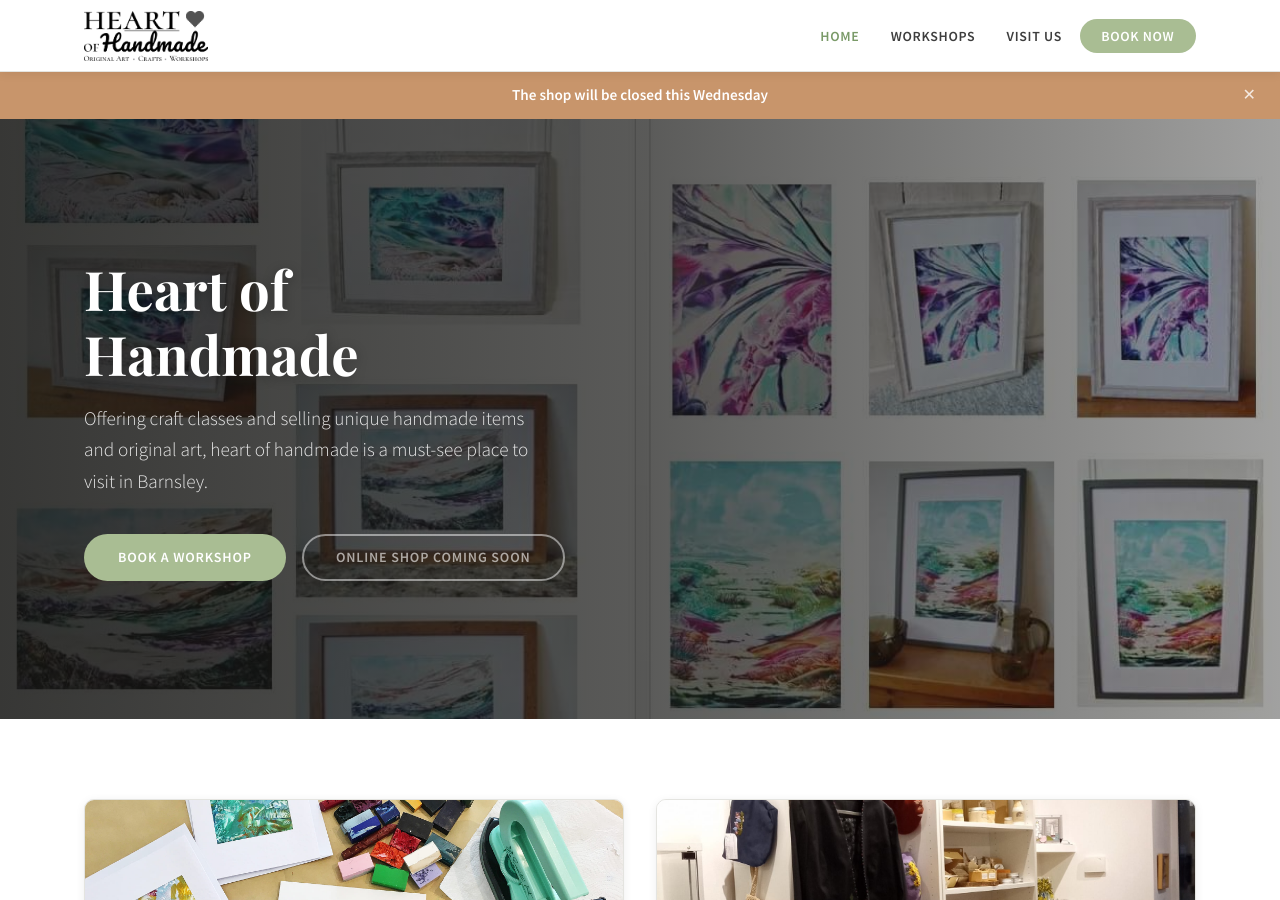
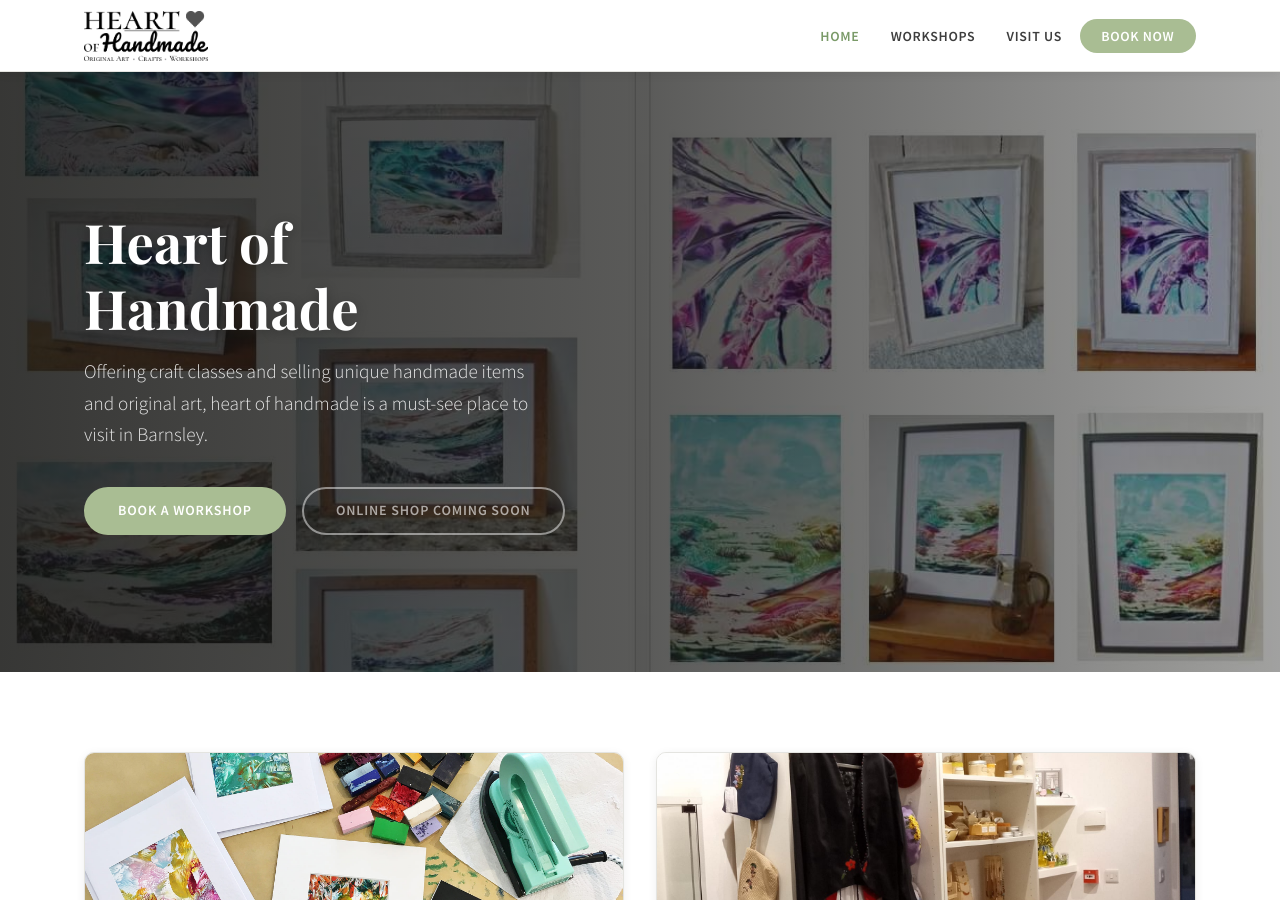
Before and after one commit to yule/heartofhandmade, a Jekyll site: the page built from index.html, in a window 1280 px wide and 900 px high. Built offline with Jekyll 4.4.1, drawn with Linux system fonts in a browser that asks for light colours; some web fonts are replaced.

Commit message:
remove banner

```diff
--- a/_config.yml
+++ b/_config.yml
@@ -1,6 +1,6 @@
 shop_enabled: false
 
-announcement_enabled: true
+announcement_enabled: false
 announcement_message: "The shop will be closed this Wednesday"
 
 title: Heart of Handmade
```
